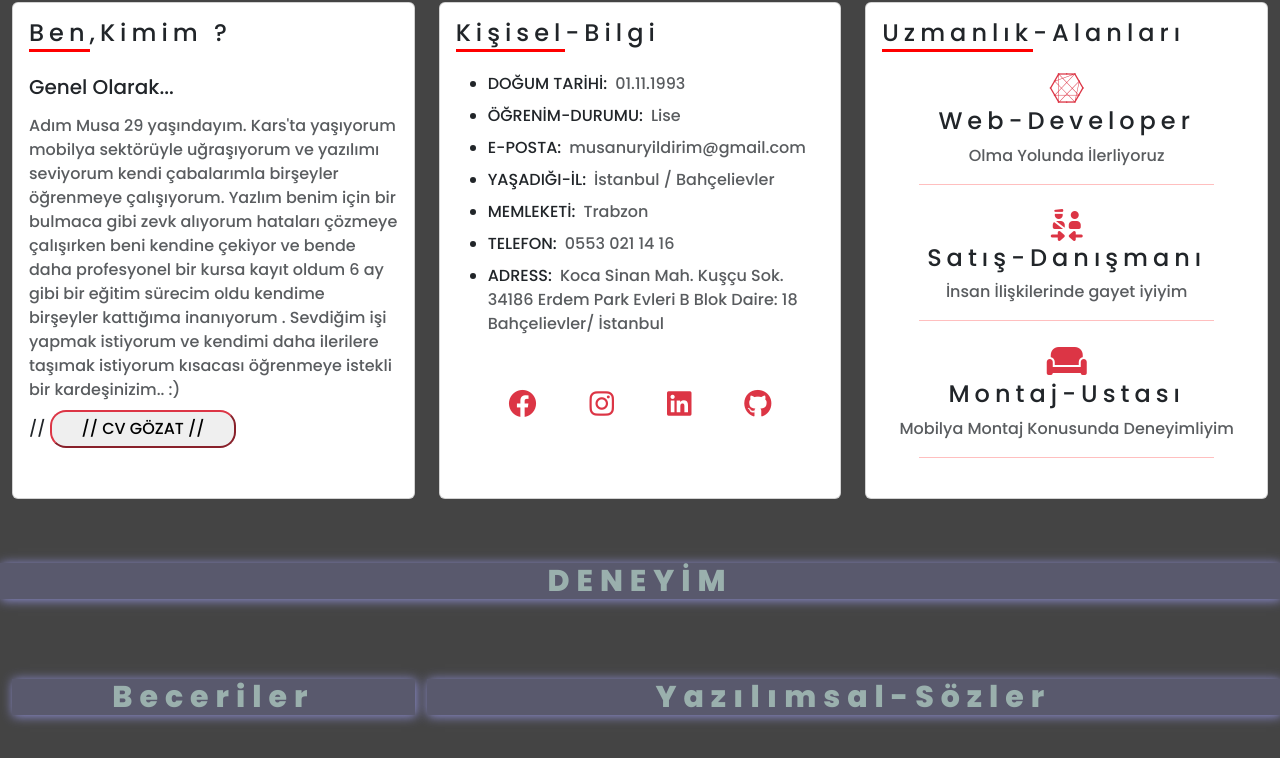
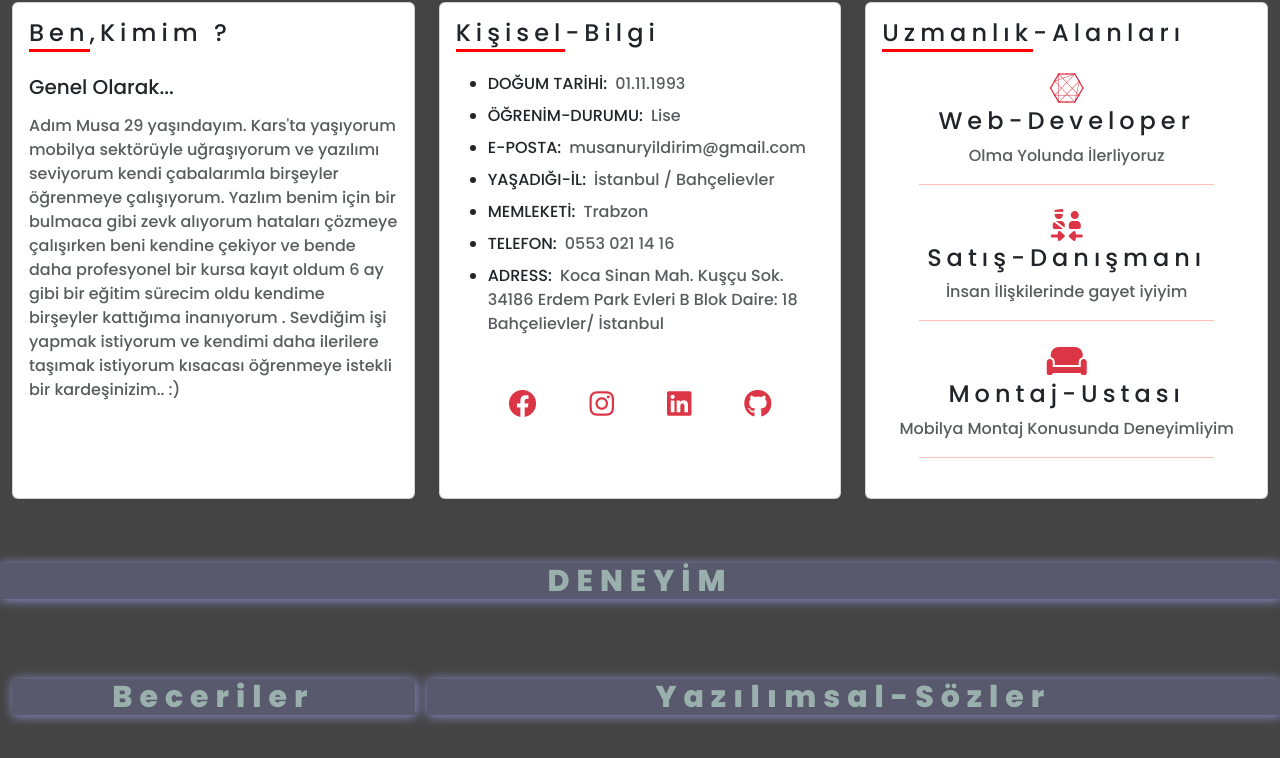
Before and after one commit to MUSA3661/React-Portfolyo, a React (Create React App) app: page / in a window 1280 px wide. Shown: the part 1110-1868 px from the top of the page. Built offline with nearby package versions, Linux system fonts and the light colour scheme.

Commit message:
Update Section1.js

```diff
--- a/src/components/Section1.js
+++ b/src/components/Section1.js
@@ -17,9 +17,7 @@ export default function Section1() {
               <p class="card-subtitle mb-2 text-muted ">
                Adım Musa 29 yaşındayım. Kars'ta yaşıyorum mobilya sektörüyle uğraşıyorum ve yazılımı seviyorum kendi çabalarımla birşeyler öğrenmeye çalışıyorum. Yazlım benim için bir bulmaca gibi zevk alıyorum hataları çözmeye çalışırken beni kendine çekiyor ve bende daha profesyonel bir kursa kayıt oldum 6 ay gibi bir eğitim sürecim oldu kendime birşeyler kattığıma inanıyorum . Sevdiğim işi yapmak istiyorum ve kendimi daha ilerilere taşımak istiyorum kısacası öğrenmeye istekli bir kardeşinizim.. :)
               </p>
-              // <button type="button" class="section1-button rounded-4 border-danger">
-              //   CV GÖZAT
-              // </button>
+
             </div>
           </div>
         </div>
```
